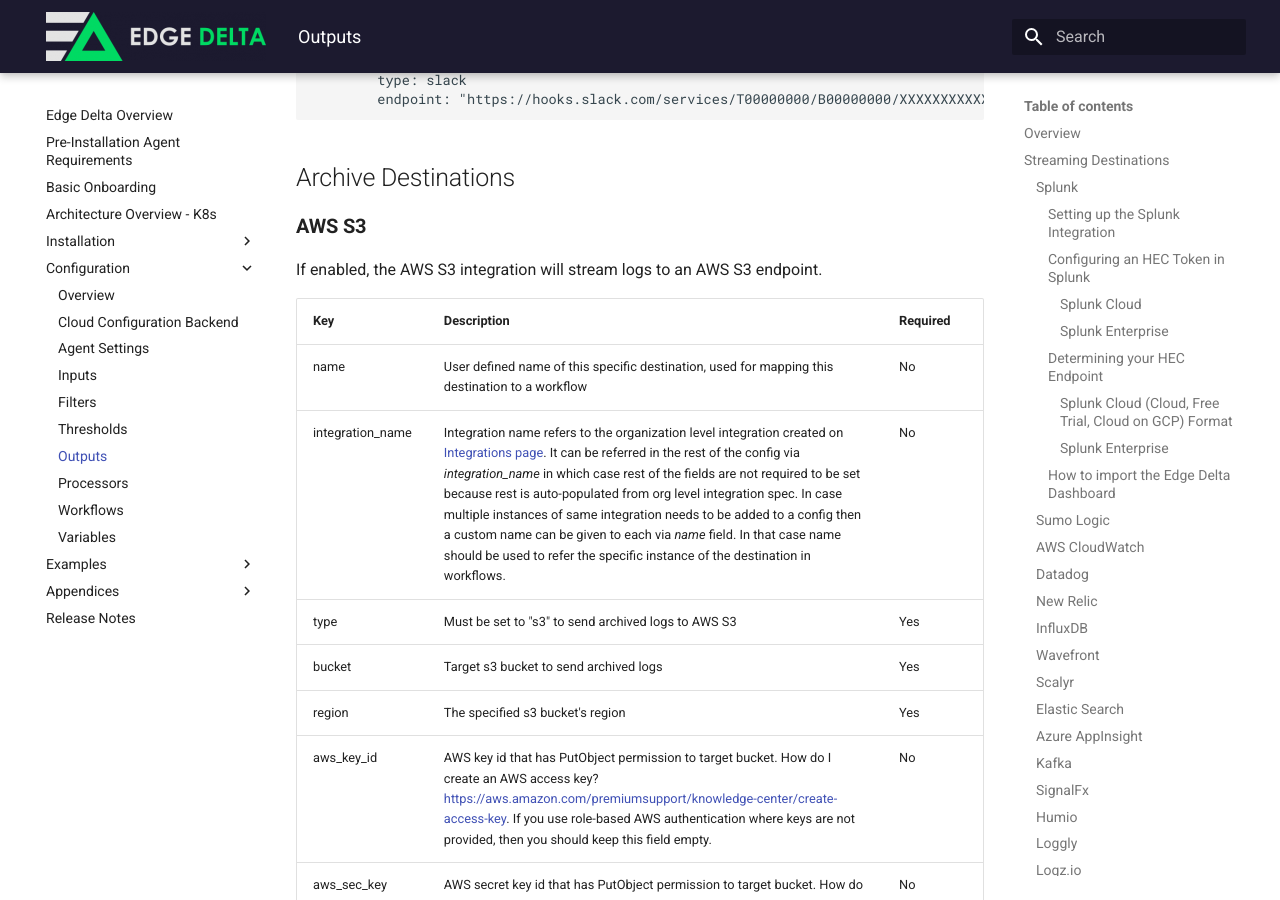
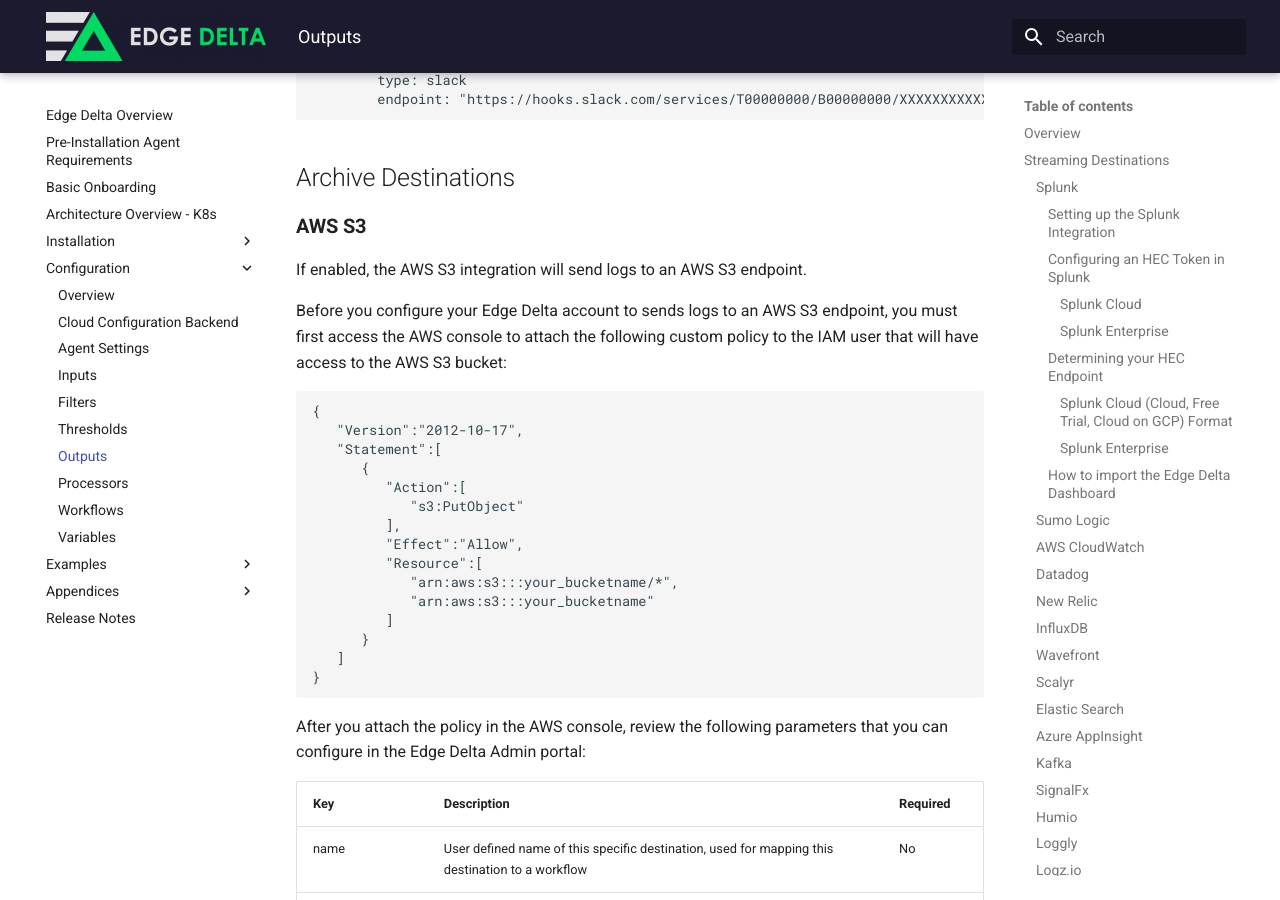
Before and after one commit to edgedelta/docs, an MkDocs documentation site: the page built from docs/configuration/outputs.md, in a window 1280 px wide and 900 px high, scrolled down 33044 px. Built offline with MkDocs 1.6.1 and Material for MkDocs 9.7.7, drawn with Linux system fonts in a browser that asks for light colours.

Commit message:
Update outputs.md
Added custom policy for S3 logs

````diff
--- a/docs/configuration/outputs.md
+++ b/docs/configuration/outputs.md
@@ -1024,7 +1024,29 @@ outputs:
 
 ### **AWS S3**
 
-If enabled, the AWS S3 integration will stream logs to an AWS S3 endpoint.
+If enabled, the AWS S3 integration will send logs to an AWS S3 endpoint.
+
+Before you configure your Edge Delta account to sends logs to an AWS S3 endpoint, you must first access the AWS console to attach the following custom policy to the IAM user that will have access to the AWS S3 bucket:
+
+```
+{
+   "Version":"2012-10-17",
+   "Statement":[
+      {
+         "Action":[
+            "s3:PutObject"
+         ],
+         "Effect":"Allow",
+         "Resource":[
+            "arn:aws:s3:::your_bucketname/*",
+            "arn:aws:s3:::your_bucketname"
+         ]
+      }
+   ]
+}
+```
+
+After you attach the policy in the AWS console, review the following parameters that you can configure in the Edge Delta Admin portal:
 
 | Key | Description | Required |
 | :--- | :--- | :--- |
````
